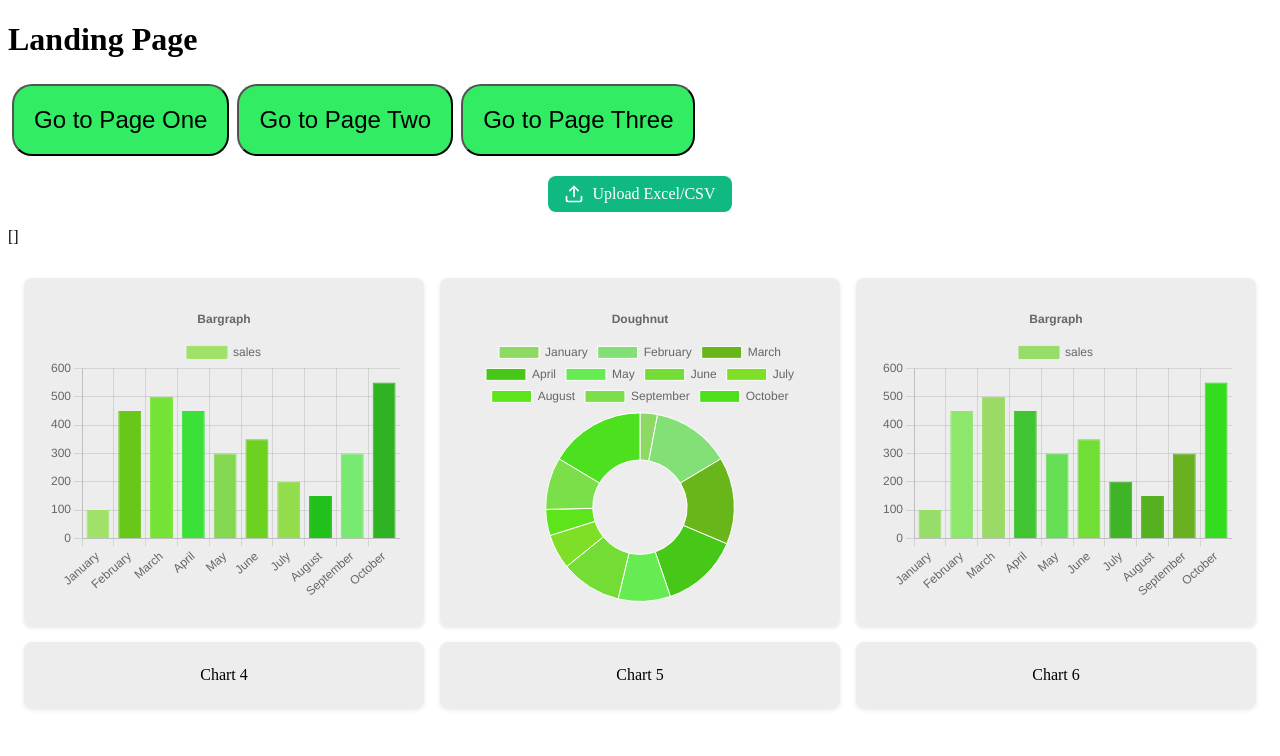
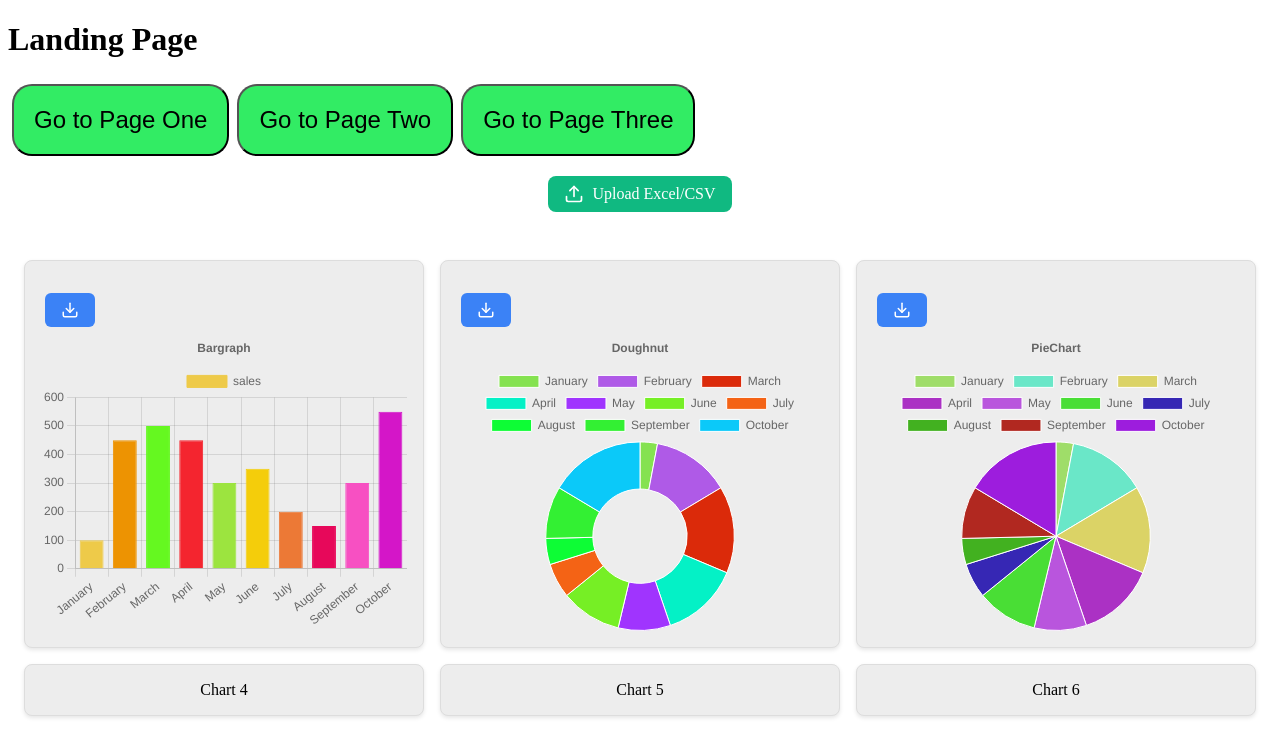
Before and after one commit to Shuaibullattil/Graphy, a Vue app in the folder frontend/: page / in a window 1280 px wide. Shown: the top 756 px of the page. Built offline with nearby package versions, Linux system fonts and the light colour scheme; the HTML template or start-up script is replaced by a standard one.

Commit message:
three graph impleted also add download button,now all thre can dowload in png file

```diff
--- a/frontend/package.json
+++ b/frontend/package.json
@@ -36,7 +36,6 @@
     "npm-run-all2": "^7.0.2",
     "postcss": "^8.5.3",
     "prettier": "3.5.3",
-    "tailwindcss": "^4.1.7",
     "typescript": "~5.8.0",
     "vite": "^6.2.4",
     "vite-plugin-vue-devtools": "^7.7.2",
--- /dev/null
+++ b/frontend/postcss.config.js
@@ -0,0 +1,6 @@
+// postcss.config.js
+export default {
+  plugins: {
+    autoprefixer: {},
+  }
+}
--- a/frontend/src/components/BarGraph.vue
+++ b/frontend/src/components/BarGraph.vue
@@ -98,11 +98,12 @@ export default {
 
         // Generate background colors
         const backgroundColors = labels.map(() => {
-          const hue = Math.floor(Math.random() * 30) + 90;
-          const saturation = Math.floor(Math.random() * 20) + 60;
-          const lightness = Math.floor(Math.random() * 30) + 40;
-          return `hsl(${hue}, ${saturation}%, ${lightness}%)`;
-        });
+            const hue = Math.floor(Math.random() * 360); // Full color spectrum
+            const saturation = Math.floor(Math.random() * 30) + 70; // 70% to 100%
+            const lightness = Math.floor(Math.random() * 20) + 45; // 45% to 65%
+            return `hsl(${hue}, ${saturation}%, ${lightness}%)`;
+            });
+
 
         this.chartData = {
           labels,
--- a/frontend/src/components/DoughnutGraph.vue
+++ b/frontend/src/components/DoughnutGraph.vue
@@ -91,11 +91,12 @@ export default {
         });
 
         const backgroundColors = labels.map(() => {
-          const hue = Math.floor(Math.random() * 30) + 90;
-          const saturation = Math.floor(Math.random() * 20) + 60;
-          const lightness = Math.floor(Math.random() * 30) + 40;
-          return `hsl(${hue}, ${saturation}%, ${lightness}%)`;
-        });
+            const hue = Math.floor(Math.random() * 360); // Full color spectrum
+            const saturation = Math.floor(Math.random() * 30) + 70; // 70% to 100%
+            const lightness = Math.floor(Math.random() * 20) + 45; // 45% to 65%
+            return `hsl(${hue}, ${saturation}%, ${lightness}%)`;
+            });
+
 
         this.chartData = {
           labels,
--- /dev/null
+++ b/frontend/src/components/DownloadChart.vue
@@ -0,0 +1,119 @@
+// DownloadChart.vue
+<template>
+  <button @click="downloadChart" class="download-button">
+    <DownloadIcon class="icon" />
+  </button>
+</template>
+
+<script>
+import { Download as DownloadIcon } from 'lucide-vue-next';
+
+export default {
+  name: 'DownloadChart',
+  components: { DownloadIcon },
+  props: {
+    chartRef: {
+      type: Object,
+      required: true,
+    },
+    filename: {
+      type: String,
+      default: 'chart.png',
+    },
+    size: {
+      type: Number,
+      default: 1080,
+    },
+  },
+  methods: {
+    downloadChart() {
+      try {
+        if (!this.chartRef) {
+          console.warn('No chart reference provided.');
+          return;
+        }
+
+        // Log the chartRef for debugging
+        console.log('Chart reference:', this.chartRef);
+
+        // Get the DOM element from the ref
+        const chartElement = this.chartRef.$el || this.chartRef;
+        console.log('Chart element:', chartElement);
+
+        // Find the canvas element within the chart
+        const canvas = chartElement.querySelector('canvas');
+        if (!canvas) {
+          console.warn('Canvas not found inside chart. Trying alternative methods...');
+
+          // Try different methods to locate the canvas
+          const allCanvases = chartElement.getElementsByTagName('canvas');
+          if (allCanvases.length > 0) {
+            const canvas = allCanvases[0];
+            this.processCanvas(canvas);
+            return;
+          }
+
+          // If we still can't find a canvas
+          console.error('No canvas element found in the chart component');
+          return;
+        }
+
+        this.processCanvas(canvas);
+      } catch (error) {
+        console.error('Error downloading chart:', error);
+      }
+    },
+
+    processCanvas(canvas) {
+      try {
+        // Create a temporary canvas for resizing if needed
+        const tempCanvas = document.createElement('canvas');
+        const originalWidth = canvas.width;
+        const originalHeight = canvas.height;
+        const aspectRatio = originalHeight / originalWidth;
+
+        // Set dimension while preserving aspect ratio
+        tempCanvas.width = this.size;
+        tempCanvas.height = this.size * aspectRatio;
+
+        const ctx = tempCanvas.getContext('2d');
+        ctx.drawImage(canvas, 0, 0, tempCanvas.width, tempCanvas.height);
+
+        // Create download link
+        const link = document.createElement('a');
+        link.href = tempCanvas.toDataURL('image/png');
+        link.download = this.filename;
+        document.body.appendChild(link); // Needed for Firefox
+        link.click();
+        document.body.removeChild(link);
+      } catch (error) {
+        console.error('Error processing canvas:', error);
+      }
+    }
+  },
+};
+</script>
+
+<style scoped>
+.download-button {
+  margin-top: 1rem;
+  padding: 8px 16px;
+  background-color: #3b82f6;
+  color: white;
+  border: none;
+  border-radius: 6px;
+  cursor: pointer;
+  display: flex;
+  align-items: center;
+  gap: 8px;
+}
+
+.download-button:hover {
+  background-color: #2563eb;
+}
+
+.icon {
+  width: 18px;
+  height: 18px;
+}
+</style>
--- a/frontend/src/components/PieChart.vue
+++ b/frontend/src/components/PieChart.vue
@@ -0,0 +1,132 @@
+<template>
+  <div>
+    <Pie v-if="chartData" :data="chartData" :options="chartOptions" />
+  </div>
+</template>
+
+<script>
+import {
+  Chart as ChartJS,
+  ArcElement,
+  Tooltip,
+  Legend,
+  Title,
+} from 'chart.js';
+import { Pie } from 'vue-chartjs';
+
+ChartJS.register(ArcElement, Tooltip, Legend, Title);
+
+export default {
+  name: 'PieChart',
+  components: { Pie },
+  props: {
+    title: {
+      type: String,
+      default: 'Default Pie Chart',
+    },
+    jsonUrl: {
+      type: [String, Array],
+      required: true,
+    },
+  },
+  data() {
+    return {
+      chartData: null,
+      chartOptions: {
+        responsive: true,
+        maintainAspectRatio: false,
+        plugins: {
+          legend: { position: 'top' },
+          title: {
+            display: true,
+            text: this.title,
+          },
+        },
+      },
+    };
+  },
+  methods: {
+    isMostlyString(arr) {
+      const stringCount = arr.filter(v => typeof v === 'string').length;
+      return stringCount / arr.length > 0.8;
+    },
+    isMostlyNumber(arr) {
+      const numberCount = arr.filter(v => typeof v === 'number' && !isNaN(v)).length;
+      return numberCount / arr.length > 0.8;
+    },
+    async loadChartData() {
+      try {
+        let rawData;
+
+        if (typeof this.jsonUrl === 'string') {
+          const response = await fetch(this.jsonUrl);
+          rawData = await response.json();
+        } else if (Array.isArray(this.jsonUrl)) {
+          rawData = this.jsonUrl;
+        } else {
+          throw new Error('Invalid jsonUrl type');
+        }
+
+        if (!rawData.length) throw new Error('Empty data');
+
+        const keys = Object.keys(rawData[0]);
+        const columns = {};
+        keys.forEach(k => {
+          columns[k] = rawData.map(item => item[k]);
+        });
+
+        let labelKey = keys.find(k => this.isMostlyString(columns[k]));
+        let valueKey = keys.find(k => this.isMostlyNumber(columns[k]));
+
+        if (!labelKey) labelKey = keys[0];
+        if (!valueKey) valueKey = keys.find(k => k !== labelKey) || keys[1];
+
+        const labels = rawData.map(item => item[labelKey] ?? 'Unknown');
+        const values = rawData.map(item => {
+          const val = Number(item[valueKey]);
+          return isNaN(val) ? 0 : val;
+        });
+
+        const backgroundColors = labels.map(() => {
+          const hue = Math.floor(Math.random() * 360);
+          const saturation = Math.floor(Math.random() * 20) + 60;
+          const lightness = Math.floor(Math.random() * 30) + 40;
+          return `hsl(${hue}, ${saturation}%, ${lightness}%)`;
+        });
+
+        this.chartData = {
+          labels,
+          datasets: [
+            {
+              label: valueKey,
+              data: values,
+              backgroundColor: backgroundColors,
+              borderColor: '#fff',
+              borderWidth: 1,
+            },
+          ],
+        };
+
+        this.chartOptions.plugins.title.text = this.title;
+      } catch (error) {
+        console.error('Error loading or processing data:', error);
+      }
+    },
+  },
+  watch: {
+    jsonUrl: {
+      handler() {
+        this.loadChartData();
+      },
+      immediate: true,
+      deep: true,
+    },
+  },
+};
+</script>
+
+<style scoped>
+div {
+  height: 300px;
+}
+</style>
--- a/frontend/src/components/landingpage.vue
+++ b/frontend/src/components/landingpage.vue
@@ -1,3 +1,4 @@
+// LandingPage.vue
 <template>
   <div>
     <h1>Landing Page</h1>
@@ -5,43 +6,86 @@
     <button @click="$router.push('/pagetwo')">Go to Page Two</button>
     <button @click="$router.push('/pagethree')">Go to Page Three</button>
     <FileUpload @dataParsed="datainJSON"/>
-    <p>{{graphData}}</p>
+    <p v-if="graphData.length > 0">Data loaded successfully</p>
     <div class="gridforGraph">
-        <div class="box"><BarGraph title="Bargraph" :jsonUrl="graphData.length > 0 ? graphData : '/sampledata.json'"/></div>
-        <div class="box"> <Doughnut title="Doughnut" :jsonUrl="graphData.length > 0 ? graphData : '/sampledata.json'"/> </div>
-        <div class="box"><BarGraph title="Bargraph" :jsonUrl="graphData.length > 0 ? graphData : '/sampledata.json'"/></div>
+        <div class="box">
+            <DownloadChart :chartRef="bargraphref" filename="bar_graph.png"/>
+            <div ref="bargraphref">
+                <BarGraph title="Bargraph" :jsonUrl="graphData.length > 0 ? graphData : '/sampledata.json'"/>
+            </div>
+
+        </div>
+        <div class="box">
+            <DownloadChart :chartRef="doughnutref" filename="doughnut_graph.png"/>
+            <div ref="doughnutref">
+                <Doughnut  title="Doughnut" :jsonUrl="graphData.length > 0 ? graphData : '/sampledata.json'"/>
+            </div>
+
+        </div>
+        <div class="box">
+            <DownloadChart :chartRef="piechartref" filename="piechart_graph.png"/>
+            <div ref="piechartref">
+                <PieChart title="PieChart" :jsonUrl="graphData.length > 0 ? graphData : '/sampledata.json'"/>
+            </div>
+
+        </div>
         <div class="box">Chart 4</div>
         <div class="box">Chart 5</div>
         <div class="box">Chart 6</div>
     </div>
-
   </div>
 </template>
 
-<script >
+<script>
 import FileUpload from './FileUpload.vue';
 import Doughnut from './DoughnutGraph.vue';
 import BarGraph from './BarGraph.vue';
 import { ref } from 'vue';
+import PieChart from './PieChart.vue';
+import DownloadChart from './DownloadChart.vue';
+
 export default {
   name: 'LandingPage',
   components: {
     BarGraph,
     Doughnut,
     FileUpload,
+    PieChart,
+    DownloadChart,
   },
-  setup(){
-    const graphData = ref([])
+  setup() {
+    const bargraphref = ref(null);
+    const doughnutref = ref(null);
+    const piechartref = ref(null);
+    const graphData = ref([]);
 
-    const datainJSON = (data) =>{
-        graphData.value = data
-    }
-    return{
+    const datainJSON = (data) => {
+        graphData.value = data;
+    };
+
+    return {
         datainJSON,
         graphData,
-    }
+        bargraphref,
+        doughnutref,
+        piechartref,
+    };
   }
+};
+</script>
+
+<style scoped>
+.gridforGraph {
+  display: grid;
+  grid-template-columns: repeat(3, 1fr);
+  grid-gap: 1rem;
+  margin-top: 2rem;
 }
 
-
-</script>
+.box {
+  padding: 1rem;
+  border: 1px solid #ddd;
+  border-radius: 8px;
+  box-shadow: 0 2px 4px rgba(0, 0, 0, 0.1);
+}
+</style>
```
Also changed, not shown: 1 other file (tests, documents, lock files or other folders).
